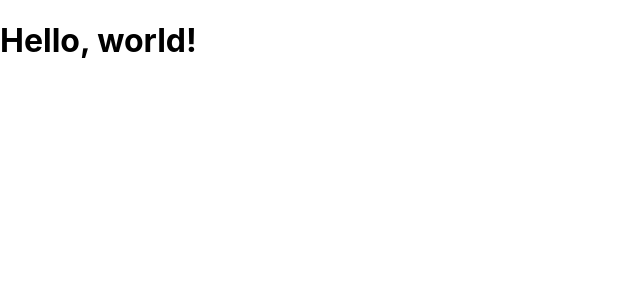
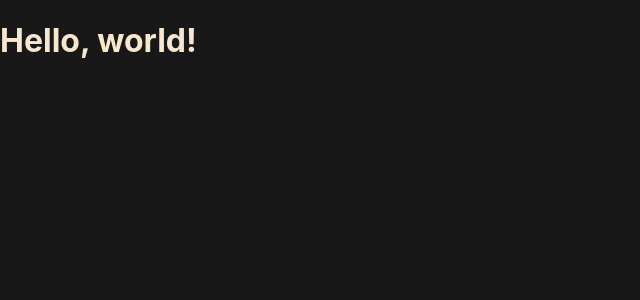
Before and after one commit to avramenkomy/sorting_algorithms, a React (Create React App) app: page / in a window 1280 px wide. Shown: the top 300 px of the page, without its empty margins (0-640 px from the left). Built offline with nearby package versions, Linux system fonts and the light colour scheme.

Commit message:
WIP: body style update

```diff
--- a/src/index.css
+++ b/src/index.css
@@ -5,6 +5,8 @@ body {
     sans-serif;
   -webkit-font-smoothing: antialiased;
   -moz-osx-font-smoothing: grayscale;
+  background-color: rgb(24, 24, 24);
+  color:rgb(248, 230, 205);
 }
 
 code {
```
